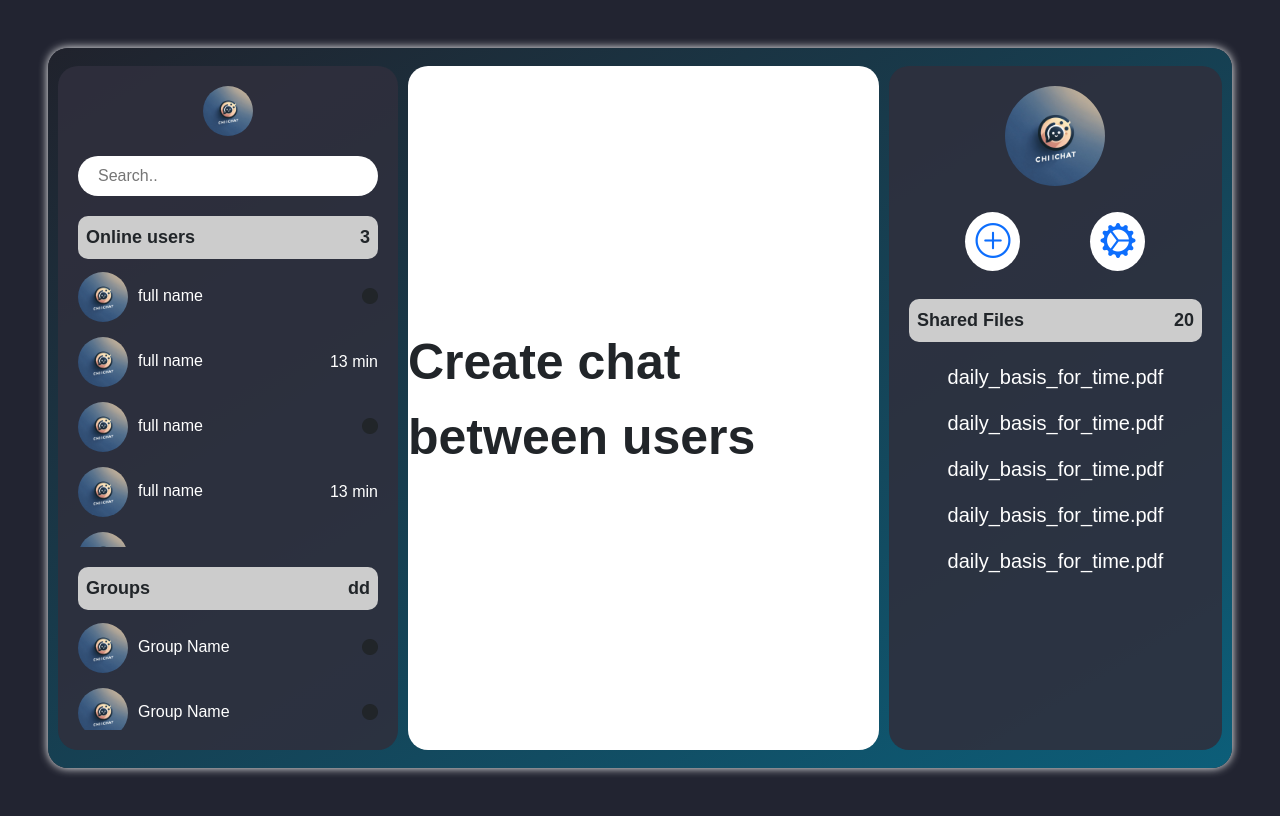
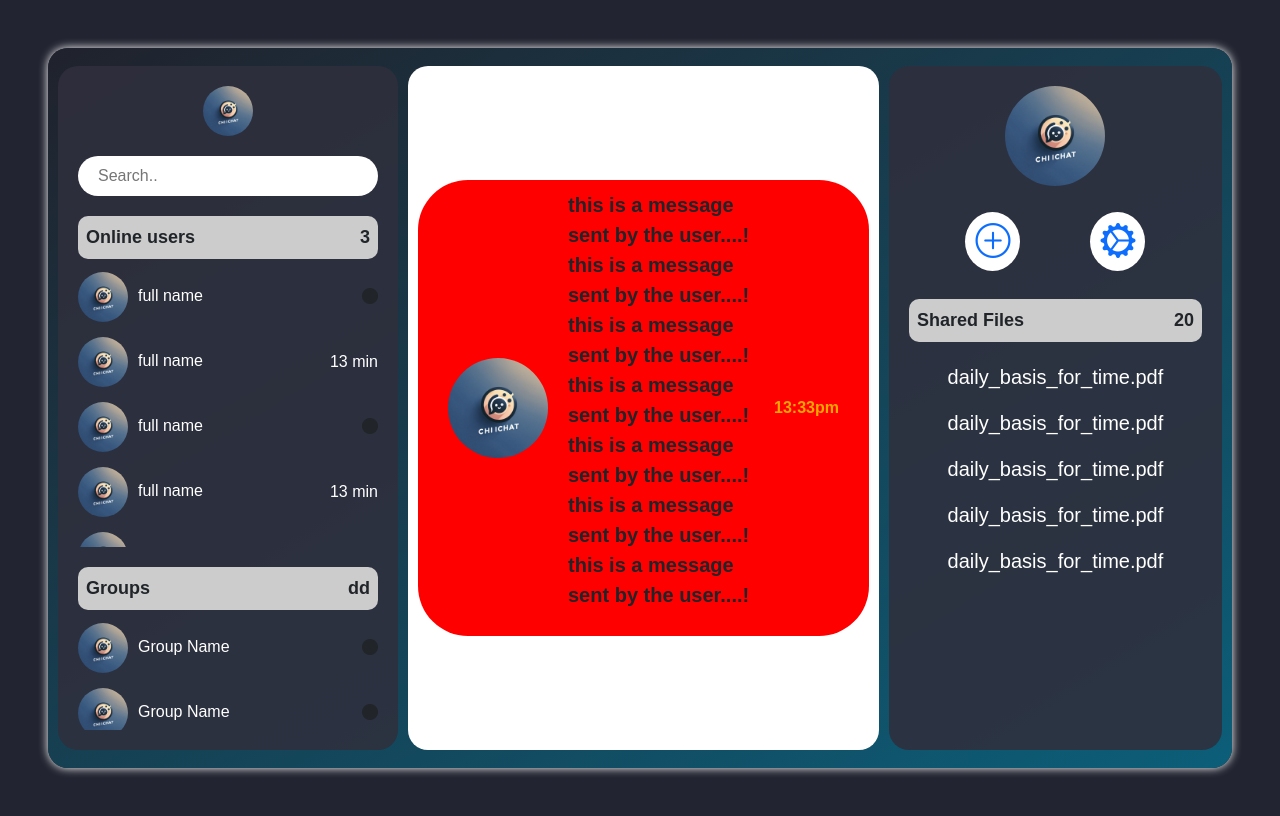
Before and after one commit to SaberHardy/ChitChat, a Flask app: page /chat_users in a window 1280 px wide. Run offline with Flask 3, Linux system fonts and the light colour scheme; the visitor is signed in with stand-in values (Sample User, id 1); some libraries are stand-ins or nearby versions.

Commit message:
design the chat with users page

```diff
--- a/static/css/styles.css
+++ b/static/css/styles.css
@@ -184,6 +184,35 @@ body, html {
     border-radius: 20px;
     width: 76%;
 }
+.right-side-logo {
+
+}
+.user-pack-details {
+    background-color: red;
+    padding: 10px;
+    display: flex;
+    flex-direction: row;
+    align-items: center;
+    justify-content: center;
+    border-radius: 50px;
+    margin: 0 10px;
+}
+
+.user-pack-details .user-img-profile {
+    height: 100px;
+    border-radius: 50%;
+    margin: 20px;
+}
+
+.user-pack-details .message-sent {
+
+    font-size: 20px;
+}
+
+.user-pack-details span {
+    margin: 20px;
+}
+
 
 input[type=text] {
     box-sizing: border-box;
@@ -279,9 +308,11 @@ input[type=text] {
     font-weight: bolder;
 }
 
+/*
 .right-side-logo img {
     width: 70%;
 }
+*/
 
 .users-online-info::-webkit-scrollbar {
     background-color: transparent;
--- a/templates/chit_chat/chat_users.html
+++ b/templates/chit_chat/chat_users.html
@@ -144,7 +144,19 @@
     </div>
 
     <div class="right-side-logo">
-        <p>Create chat between users</p>
+        <div class="user-pack-details">
+            <img class="user-img-profile" src="{{ url_for('static', filename='imgs/chitchat_logo.jpg') }}">
+            <p class="message-sent">
+                this is a message sent by the user....!
+                this is a message sent by the user....!
+                this is a message sent by the user....!
+                this is a message sent by the user....!
+                this is a message sent by the user....!
+                this is a message sent by the user....!
+                this is a message sent by the user....!
+            </p>
+            <span>13:33pm</span>
+        </div>
     </div>
 
     <div class="profile-section">
--- a/templates/chit_chat/welcome_page.html
+++ b/templates/chit_chat/welcome_page.html
@@ -33,7 +33,7 @@
             <div class="info-users">
                 <div class="img-full-name">
                     <img src="{{ url_for('static', filename='imgs/chitchat_logo.jpg') }}">
-                    <a href="" class="full-name-tag">{{ user.username|title }} {{ user.id }}</a>
+                    <a href="{{ url_for('chat_users') }}" class="full-name-tag">{{ user.username|title }}</a>
                 </div>
                 {% if user.connected %}
                 <i class="bi bi-circle-fill online-circle"></i>
```
Also changed, not shown: templates/chit_chat/all_users.html (added, +24 -0 lines).
